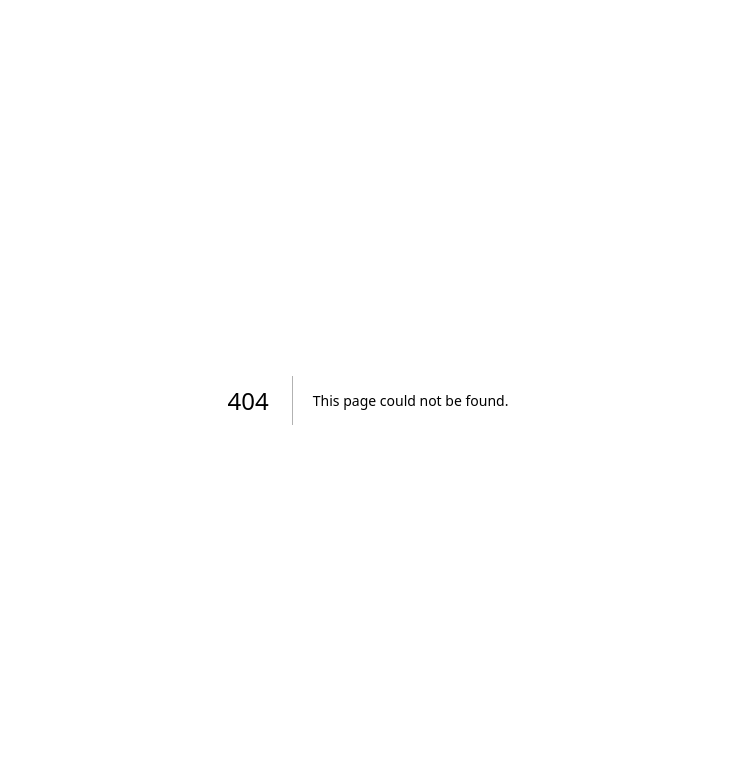
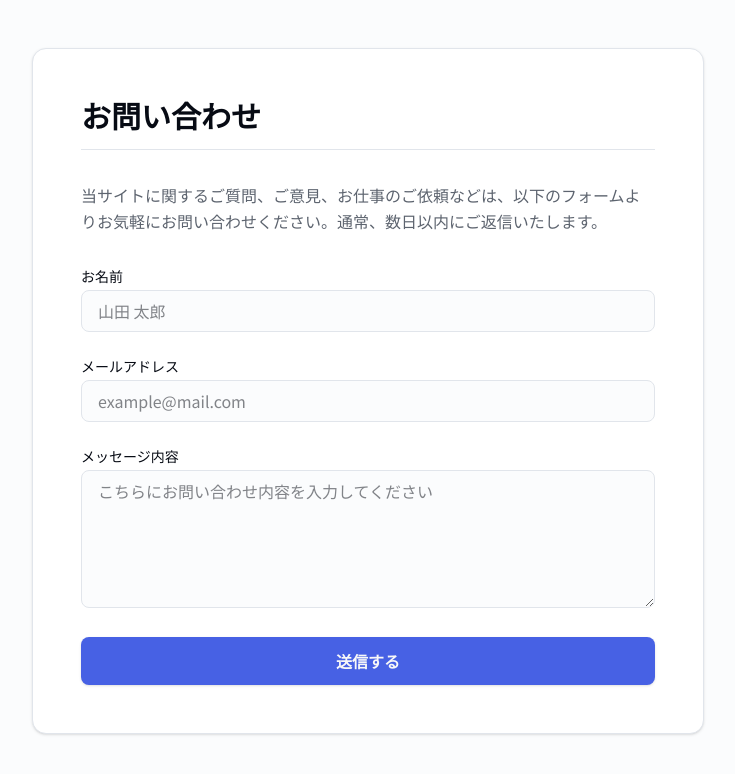
Before and after one commit to kayashimanaho/kayassi, a Next.js app: page /contact in a window 1280 px wide. Before the commit this address had no page. Shown: the top 774 px of the page, without its empty margins (272-1007 px from the left). Built offline with nearby package versions, Linux system fonts and the light colour scheme.

Commit message:
お問い合わせフォームの作成

```diff
--- /dev/null
+++ b/app/contact/page.tsx
@@ -0,0 +1,77 @@
+import React from 'react';
+
+export default function ContactPage() {
+    return (
+        <main className="min-h-screen bg-background py-12 px-4 sm:px-6">
+            <div className="max-w-2xl mx-auto bg-card p-8 sm:p-12 rounded-xl border border-border shadow-sm">
+                <h1 className="text-3xl font-bold mb-8 border-b pb-4 text-foreground">
+                    お問い合わせ
+                </h1>
+
+                <p className="text-muted-foreground mb-8 leading-relaxed">
+                    当サイトに関するご質問、ご意見、お仕事のご依頼などは、以下のフォームよりお気軽にお問い合わせください。通常、数日以内にご返信いたします。
+                </p>
+
+                {/* Netlify Formsに対応したフォーム */}
+                <form
+                    name="contact"
+                    method="POST"
+                    data-netlify="true"
+                    className="space-y-6"
+                >
+                    {/* Netlify Formsに必要な隠しフィールド */}
+                    <input type="hidden" name="form-name" value="contact" />
+
+                    <div>
+                        <label htmlFor="name" className="block text-sm font-medium text-foreground mb-1">
+                            お名前
+                        </label>
+                        <input
+                            type="text"
+                            id="name"
+                            name="name"
+                            required
+                            className="w-full px-4 py-2 rounded-md border border-input bg-background text-foreground focus:outline-none focus:ring-2 focus:ring-primary/50 transition-all"
+                            placeholder="山田 太郎"
+                        />
+                    </div>
+
+                    <div>
+                        <label htmlFor="email" className="block text-sm font-medium text-foreground mb-1">
+                            メールアドレス
+                        </label>
+                        <input
+                            type="email"
+                            id="email"
+                            name="email"
+                            required
+                            className="w-full px-4 py-2 rounded-md border border-input bg-background text-foreground focus:outline-none focus:ring-2 focus:ring-primary/50 transition-all"
+                            placeholder="example@mail.com"
+                        />
+                    </div>
+
+                    <div>
+                        <label htmlFor="message" className="block text-sm font-medium text-foreground mb-1">
+                            メッセージ内容
+                        </label>
+                        <textarea
+                            id="message"
+                            name="message"
+                            required
+                            rows={5}
+                            className="w-full px-4 py-2 rounded-md border border-input bg-background text-foreground focus:outline-none focus:ring-2 focus:ring-primary/50 transition-all"
+                            placeholder="こちらにお問い合わせ内容を入力してください"
+                        ></textarea>
+                    </div>
+
+                    <button
+                        type="submit"
+                        className="w-full bg-primary text-primary-foreground font-semibold py-3 px-6 rounded-md hover:opacity-90 transition-opacity shadow-sm"
+                    >
+                        送信する
+                    </button>
+                </form>
+            </div>
+        </main>
+    );
+}
```
